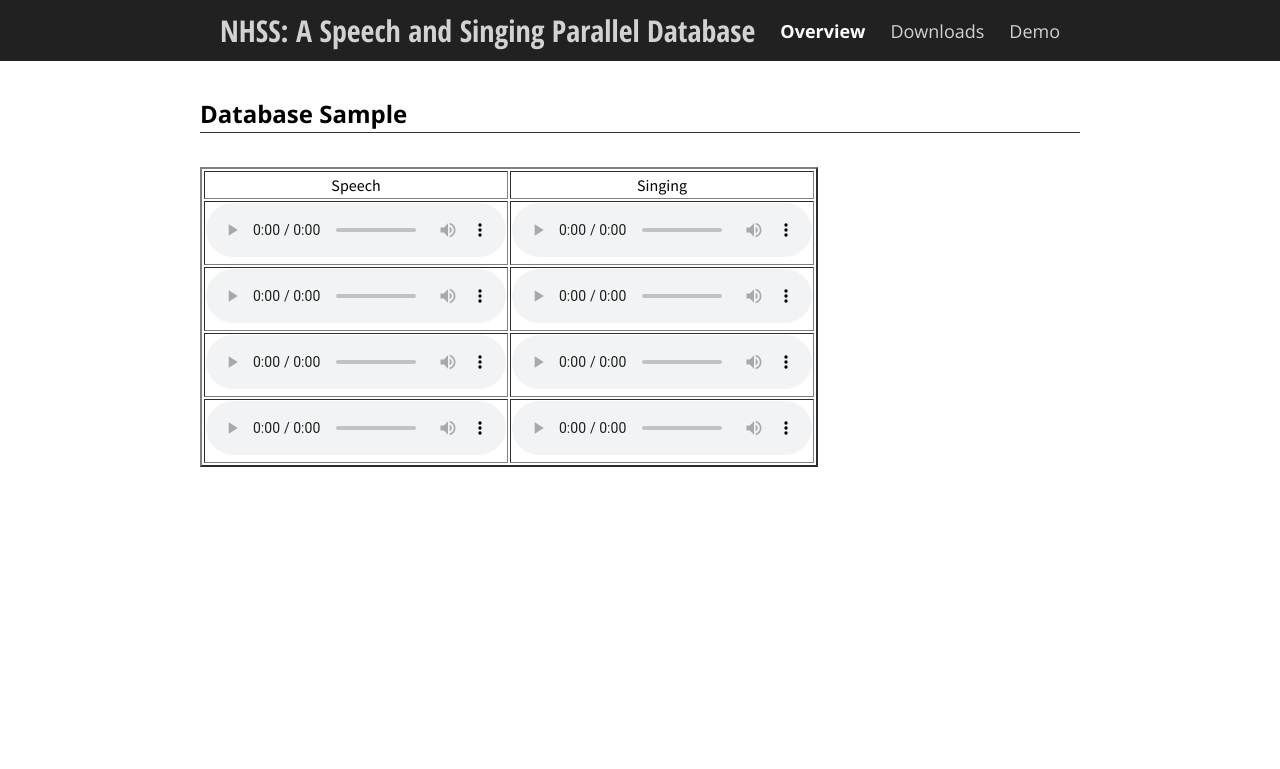
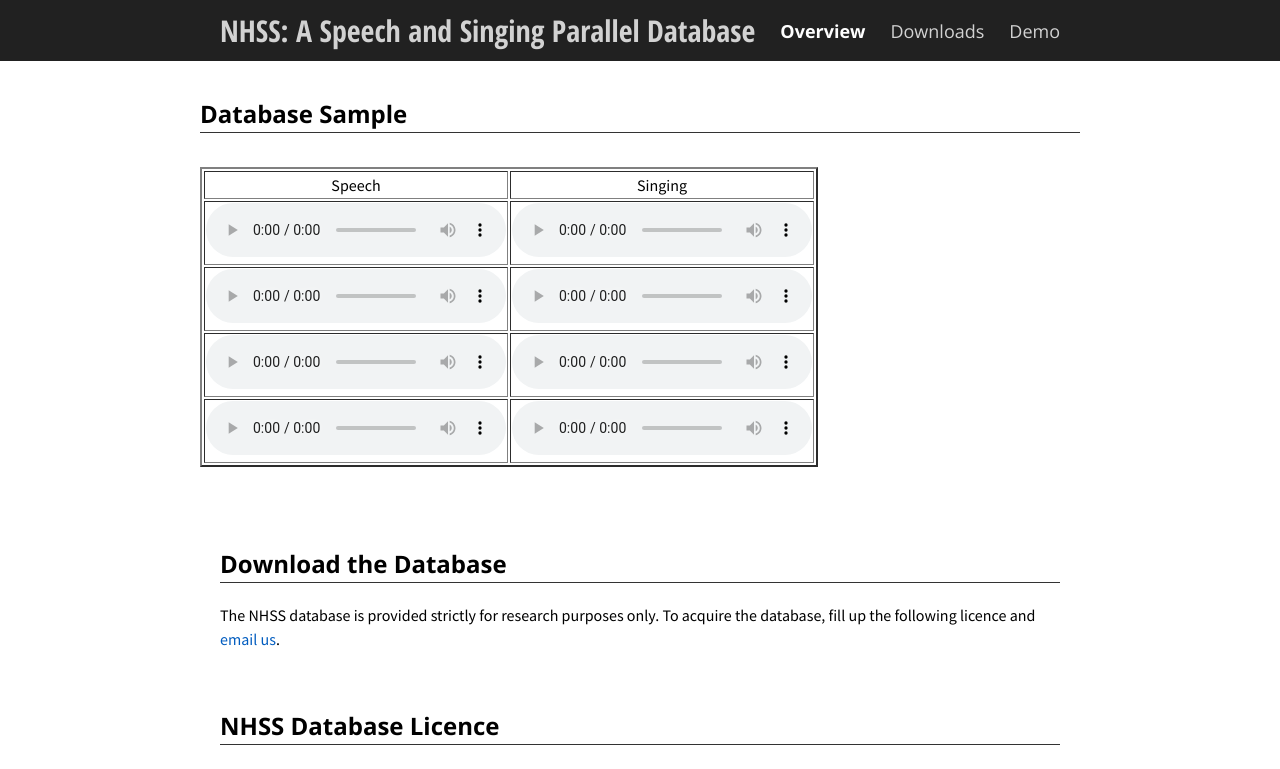
Before and after one commit to bidishasharma/bidishasharma.github.io, a Jekyll site: the page NHSS_Database/demo.html, which Jekyll copies as it is, in a window 1280 px wide. Shown: the top 769 px of the page. Built offline with Jekyll 4.4.1, drawn with Linux system fonts in a browser that asks for light colours; grey boxes are pictures that could not be loaded.

Commit message:
Update demo.html

```diff
--- a/NHSS_Database/demo.html
+++ b/NHSS_Database/demo.html
@@ -81,9 +81,26 @@
 </tr>
 </tbody>
 </table>
+	<p></p>
+	<p></p>
+
+        <div class="flex-row">
+          <div class="flex-item flex-column">
+	    <h2 class="add-top-margin">Download the Database</h2>
+            <hr>
+            <p class="text">
+              The NHSS database is provided strictly for research purposes only. To acquire the database, fill up the following licence and <a href="mailto:s.bidisha@nus.edu.sg?Subject=Hello%20again" target="_top">email us</a>.
+	    </p>
+
+<p></p>
+<h2 class="add-top-margin">NHSS Database Licence</h2>
+<hr>
+<p><iframe src="uploads/NUSLicence.pdf#toolbar=0" width="100%" height="500px">
+    </iframe></p>
 
 
-
+      </div>
+    </div>
   </div>
 </body>
 </html>
```
